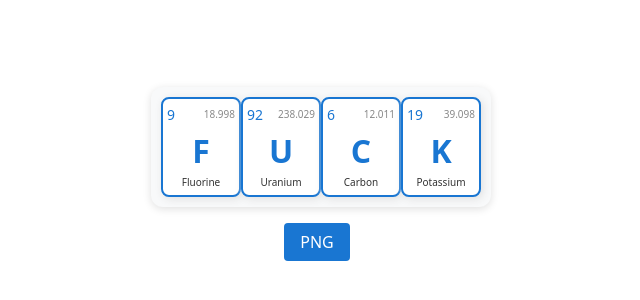
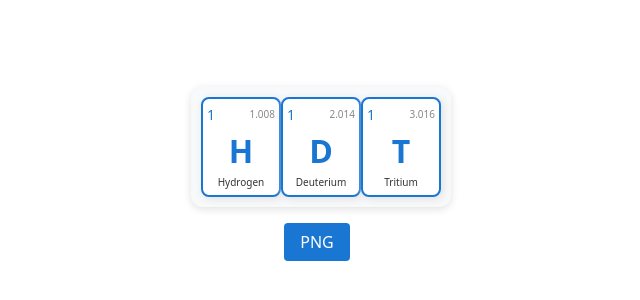
Before and after one commit to Benzyl-titanium/ChemElemSplice, a Vue app: page / in a window 1280 px wide. Shown: the part 226-526 px from the top of the page, without its empty margins (319-959 px from the left). Built offline with nearby package versions, Linux system fonts and the light colour scheme.

Commit message:
add 氘D and 氚T

```diff
--- a/src/components/ElementTable.vue
+++ b/src/components/ElementTable.vue
@@ -26,7 +26,13 @@ import domtoimage from 'dom-to-image-more';
 const tableRef = ref<HTMLElement | null>(null);
 
 const orderedElements = computed(() => {
-  return customOrder.map(num => elements.find(e => e.number === num)!).filter(Boolean);
+  return customOrder.map(item => {
+    if (typeof item === 'string') {
+      return elements.find(e => e.symbol === item);
+    } else {
+      return elements.find(e => e.number === item);
+    }
+  }).filter(Boolean);
 });
 
 const getSymbolName = () => orderedElements.value.map(e => e.symbol).join('');
--- a/src/elements.json
+++ b/src/elements.json
@@ -1,5 +1,7 @@
 [
   { "symbol": "H", "name": "Hydrogen", "number": 1, "mass": 1.008 },
+  { "symbol": "D", "name": "Deuterium", "number": 1, "mass": 2.014 },
+  { "symbol": "T", "name": "Tritium", "number": 1, "mass": 3.016 },
   { "symbol": "He", "name": "Helium", "number": 2, "mass": 4.003 },
   { "symbol": "Li", "name": "Lithium", "number": 3, "mass": 6.940 },
   { "symbol": "Be", "name": "Beryllium", "number": 4, "mass": 9.012 },
--- a/src/elements.ts
+++ b/src/elements.ts
@@ -7,6 +7,8 @@ export interface Element {
 
 export const elements: Element[] = [
   { symbol: "H", name: "Hydrogen", number: 1, mass: 1.008 },
+  { symbol: "D", name: "Deuterium", number: 1, mass: 2.014 },
+  { symbol: "T", name: "Tritium", number: 1, mass: 3.016 },
   { symbol: "He", name: "Helium", number: 2, mass: 4.003 },
   { symbol: "Li", name: "Lithium", number: 3, mass: 6.940 },
   { symbol: "Be", name: "Beryllium", number: 4, mass: 9.012 },
@@ -126,4 +128,4 @@ export const elements: Element[] = [
   { symbol: "Og", name: "Oganesson", number: 118, mass: 294.000 }
 ]; // 无j,q
 
-export const customOrder: number[] = [9,92,6,19];
+export const customOrder: (number | string)[] = [1, "D", "T"];
```
Also changed, not shown: 1 other file (tests, documents, lock files or other folders).
